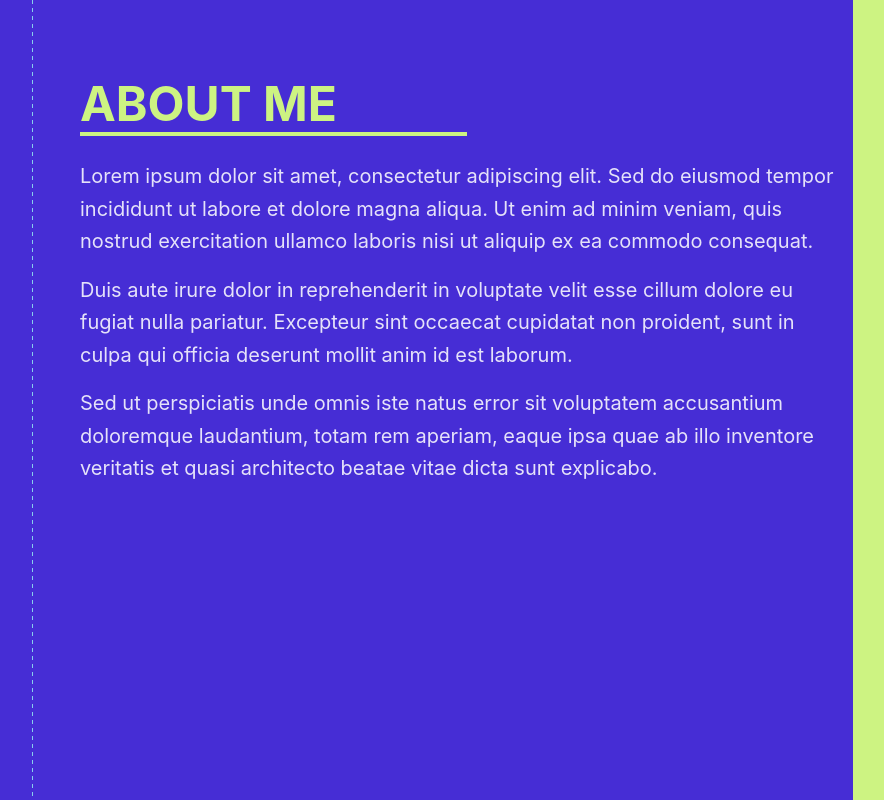
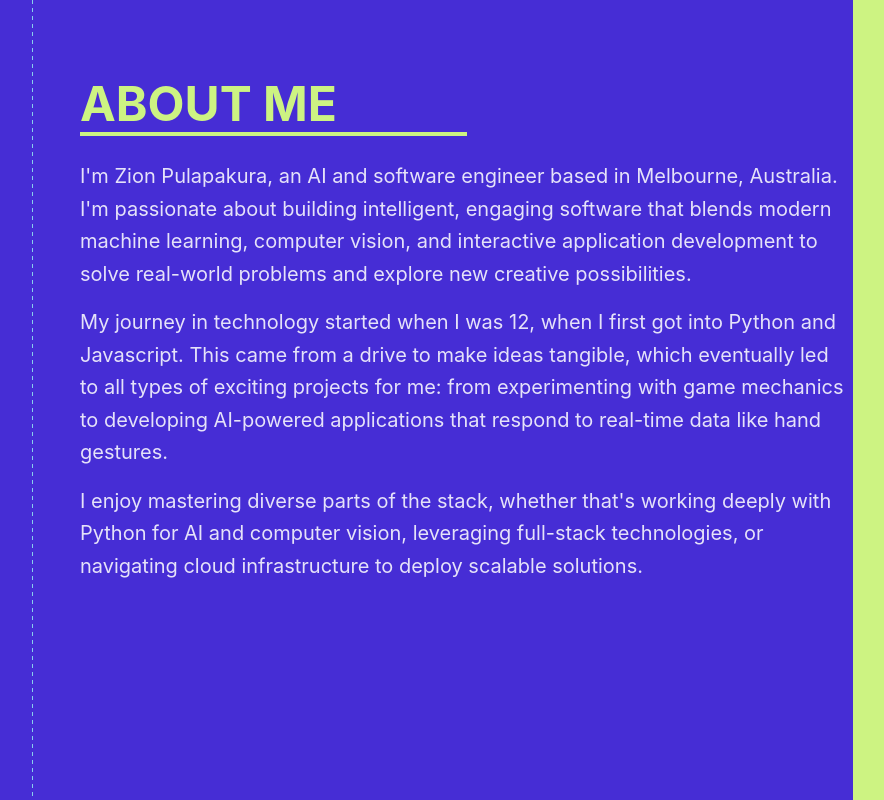
Before and after one commit to zion-pulapakura/Portfolio-Website, a React (Vite) app: page / in a window 1280 px wide. Shown: the part 1718-2518 px from the top of the page, without its empty margins (0-884 px from the left). Built offline with nearby package versions, Linux system fonts and the light colour scheme.

Commit message:
updated about me

```diff
--- a/src/pages/AboutSection.tsx
+++ b/src/pages/AboutSection.tsx
@@ -55,10 +55,11 @@ const AboutSection: React.FC = () => {
               }`}
               style={{ animationDelay: "0.2s", opacity: isVisible ? 1 : 0 }}
             >
-              Lorem ipsum dolor sit amet, consectetur adipiscing elit. Sed do
-              eiusmod tempor incididunt ut labore et dolore magna aliqua. Ut
-              enim ad minim veniam, quis nostrud exercitation ullamco laboris
-              nisi ut aliquip ex ea commodo consequat.
+              I'm Zion Pulapakura, an AI and software engineer based in
+              Melbourne, Australia. I'm passionate about building intelligent,
+              engaging software that blends modern machine learning, computer
+              vision, and interactive application development to solve
+              real-world problems and explore new creative possibilities.
             </p>
             <p
               className={`text-text-primary text-xl leading-relaxed mb-4 ${
@@ -66,10 +67,12 @@ const AboutSection: React.FC = () => {
               }`}
               style={{ animationDelay: "0.3s", opacity: isVisible ? 1 : 0 }}
             >
-              Duis aute irure dolor in reprehenderit in voluptate velit esse
-              cillum dolore eu fugiat nulla pariatur. Excepteur sint occaecat
-              cupidatat non proident, sunt in culpa qui officia deserunt mollit
-              anim id est laborum.
+              My journey in technology started when I was 12, when I first got
+              into Python and Javascript. This came from a drive to make ideas
+              tangible, which eventually led to all types of exciting projects
+              for me: from experimenting with game mechanics to developing
+              AI-powered applications that respond to real-time data like hand
+              gestures.
             </p>
             <p
               className={`text-text-primary text-xl leading-relaxed ${
@@ -77,10 +80,10 @@ const AboutSection: React.FC = () => {
               }`}
               style={{ animationDelay: "0.4s", opacity: isVisible ? 1 : 0 }}
             >
-              Sed ut perspiciatis unde omnis iste natus error sit voluptatem
-              accusantium doloremque laudantium, totam rem aperiam, eaque ipsa
-              quae ab illo inventore veritatis et quasi architecto beatae vitae
-              dicta sunt explicabo.
+              I enjoy mastering diverse parts of the stack, whether that's
+              working deeply with Python for AI and computer vision, leveraging
+              full-stack technologies, or navigating cloud infrastructure to
+              deploy scalable solutions.
             </p>
           </div>
         </div>
```
